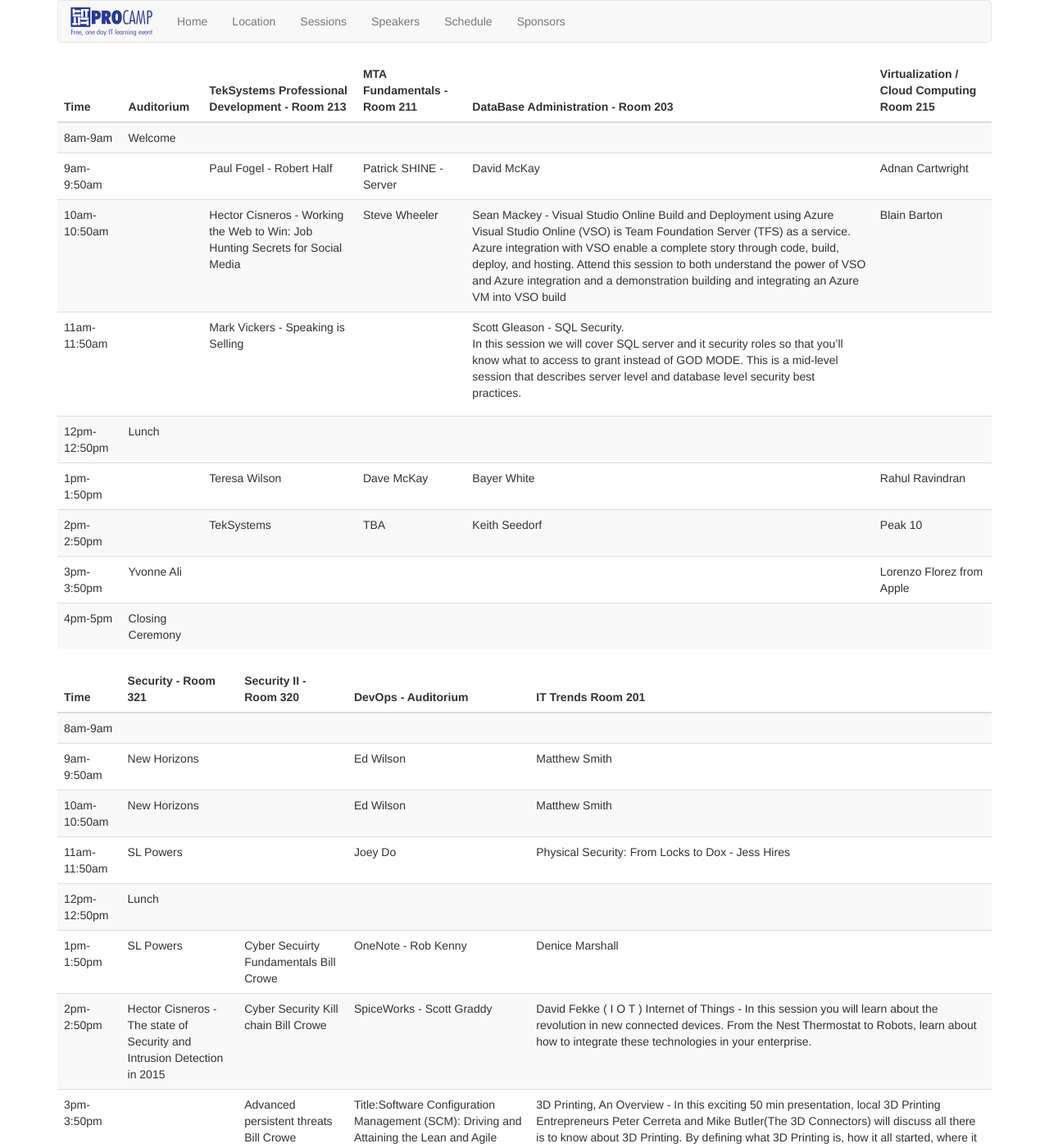
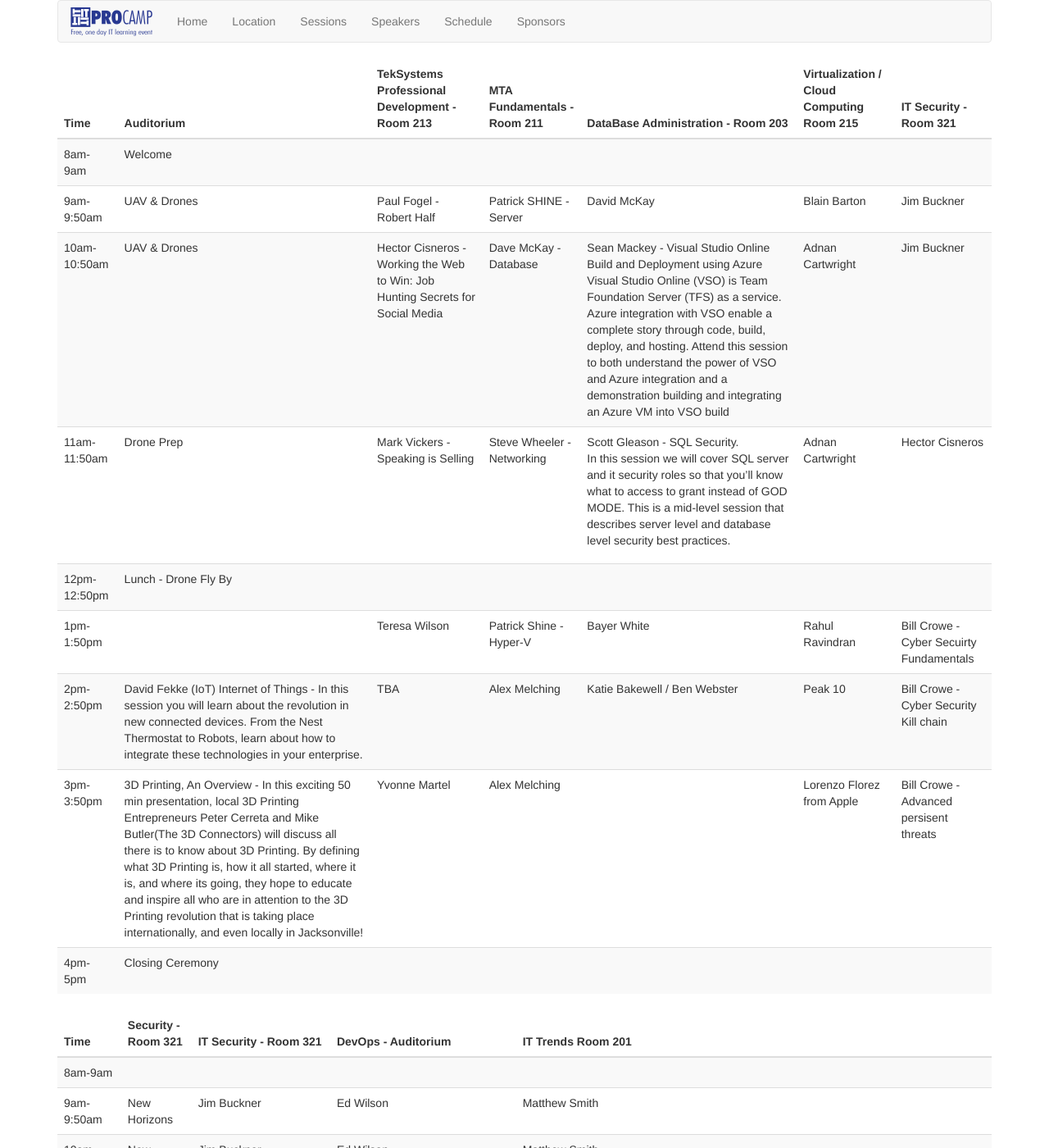
Before and after one commit to tk811/ConfernceApp, a Jekyll site: the page built from sessions/index.html, in a window 1280 px wide and 1400 px high. Shown: the whole window at 82% size. Built offline with Jekyll 4.4.1, drawn with Linux system fonts in a browser that asks for light colours; nearby versions of some CDN libraries; some of the changed text lies outside the part shown.

Commit message:
Adding Paul and updated session info

```diff
--- a/_data/sponsors.json
+++ b/_data/sponsors.json
@@ -1,6 +1,7 @@
 [
 	{ "image": "gofundmelogo.png", "url": "https://www.gofundme.com/itprocampjax2015" },
 	{ "image": "3DConnectors.png", "url": "http://www.the3dconnectors.com"},
+	{ "image": "sei.service.express.jpg" },
 	{ "image": "Certiport-Pearson-Logo-Final.jpg" },
 	{ "image": "jacksonville-logo.gif" },
 	{ "image": "Keiser_University_seal.svg.png" },
--- a/sessions/index.html
+++ b/sessions/index.html
@@ -30,6 +30,9 @@
 					Virtualization / Cloud Computing
 					Room 215
 				</th>
+				<th>
+					IT Security - Room 321
+				</th>
 			</tr>
 		</thead>
 		<tbody>
@@ -52,12 +55,16 @@
 				<td>
 
 				</td>
+				<td>
+
+				</td>
 			</tr>
 			<tr>
 				<td>
 					9am-9:50am
 				</td>
 				<td>
+					UAV & Drones
 
 				</td>
 				<td>
@@ -70,7 +77,10 @@
 					David McKay
 				</td>
 				<td>
-					Adnan Cartwright
+					Blain Barton
+				</td>
+				<td>
+					Jim Buckner
 				</td>
 			</tr>
 			<tr>
@@ -78,20 +88,23 @@
 					10am-10:50am
 				</td>
 				<td>
-
+					UAV & Drones
 				</td>
 				<td>
 					Hector Cisneros - Working the Web to Win: Job Hunting Secrets for Social Media
 				</td>
 				<td>
-					Steve Wheeler
+					Dave McKay - Database
 				</td>
 				<td>
 					Sean Mackey -  Visual Studio Online Build and Deployment using Azure<br />
 					Visual Studio Online (VSO) is Team Foundation Server (TFS) as a service. Azure integration with VSO enable a complete story through code, build, deploy, and hosting. Attend this session to both understand the power of VSO and Azure integration and a demonstration building and integrating an Azure VM into VSO build
 				</td>
 				<td>
-					Blain Barton
+					Adnan Cartwright
+				</td>
+				<td>
+					Jim Buckner
 				</td>
 			</tr>
 			<tr>
@@ -99,28 +112,31 @@
 					11am-11:50am
 				</td>
 				<td>
-
+					Drone Prep
 				</td>
 				<td>
 					Mark Vickers - Speaking is Selling
 				</td>
 				<td>
-
+					Steve Wheeler - Networking
 				</td>
 				<td>
 					Scott Gleason - SQL Security.
 					<p>In this session we will cover SQL server and it security roles so that you’ll know what to access to grant instead of GOD MODE.  This is a mid-level session that describes server level and database level security best practices. </p>
 				</td>
 				<td>
-
+					Adnan Cartwright
+				</td>
+				<td>
+					Hector Cisneros
 				</td>
 			</tr>
 			<tr>
 				<td>
 					12pm-12:50pm
 				</td>
-				<td colspan="5">
-					Lunch
+				<td colspan="6">
+					Lunch - Drone Fly By
 				</td>
 
 			</tr>
@@ -135,7 +151,7 @@
 					Teresa Wilson
 				</td>
 				<td>
-					Dave McKay
+					Patrick Shine - Hyper-V
 				</td>
 				<td>
 					Bayer White
@@ -143,25 +159,31 @@
 				<td>
 					Rahul Ravindran
 				</td>
+				<td>
+					Bill Crowe - Cyber Secuirty Fundamentals
+				</td>
 			</tr>
 			<tr>
 				<td>
 					2pm-2:50pm
 				</td>
 				<td>
-
-				</td>
-				<td>
-					TekSystems
+					David Fekke (IoT) Internet of Things - In this session you will learn about the revolution in new connected devices. From the Nest Thermostat to Robots, learn about how to integrate these technologies in your enterprise.
 				</td>
 				<td>
 					TBA
 				</td>
 				<td>
-					Keith Seedorf
+					Alex Melching
+				</td>
+				<td>
+					Katie Bakewell / Ben Webster
 				</td>
 				<td>
 					Peak 10
+				</td>
+				<td>
+					Bill Crowe - Cyber Security Kill chain
 				</td>
 			</tr>
 			<tr>
@@ -169,19 +191,24 @@
 					3pm-3:50pm
 				</td>
 				<td>
-					Yvonne Ali
+					3D Printing, An Overview - In this exciting 50 min presentation, local 3D Printing Entrepreneurs Peter Cerreta and Mike Butler(The 3D Connectors) will discuss all there is to know about 3D Printing.
+By defining what 3D Printing is, how it all started, where it is, and where its going, they hope to educate and inspire all who are in attention to the 3D Printing revolution
+that is taking place internationally, and even locally in Jacksonville!
 				</td>
 				<td>
-
+					Yvonne Martel
 				</td>
 				<td>
-
+					Alex Melching
 				</td>
 				<td>
 
 				</td>
 				<td>
 					Lorenzo Florez from Apple
+				</td>
+				<td>
+					Bill Crowe - Advanced persisent threats
 				</td>
 			</tr>
 			<tr>
@@ -190,6 +217,9 @@
 				</td>
 				<td>
 					Closing Ceremony
+				</td>
+				<td>
+
 				</td>
 				<td>
 
@@ -217,7 +247,7 @@
 					Security - Room 321
 				</th>
 				<th>
-					Security II - Room 320
+					IT Security - Room 321
 				</th>
 				<th>
 					DevOps - Auditorium
@@ -254,7 +284,7 @@
 					New Horizons
 				</td>
 				<td>
-
+					Jim Buckner
 				</td>
 				<td>
 					Ed Wilson
@@ -272,7 +302,7 @@
 					New Horizons
 				</td>
 				<td>
-
+					Jim Buckner
 				</td>
 				<td>
 					Ed Wilson
@@ -290,7 +320,7 @@
 					SL Powers
 				</td>
 				<td>
-
+					Hector Cisneros - The state of  Security and Intrusion Detection in 2015
 				</td>
 				<td>
 					Joey Do
@@ -334,7 +364,7 @@
 					2pm-2:50pm
 				</td>
 				<td>
-					Hector Cisneros - The state of  Security and Intrusion Detection in 2015
+					<!-- Hector Cisneros - The state of  Security and Intrusion Detection in 2015 -->
 				</td>
 				<td>
 					Cyber Security Kill chain
```
Also changed, not shown: _data/speakers.json (+6 -73 lines), images/paul.fogel.jpg (added), images/rahul.ravindran.jpg (added), images/sei.service.express.jpg (added).
